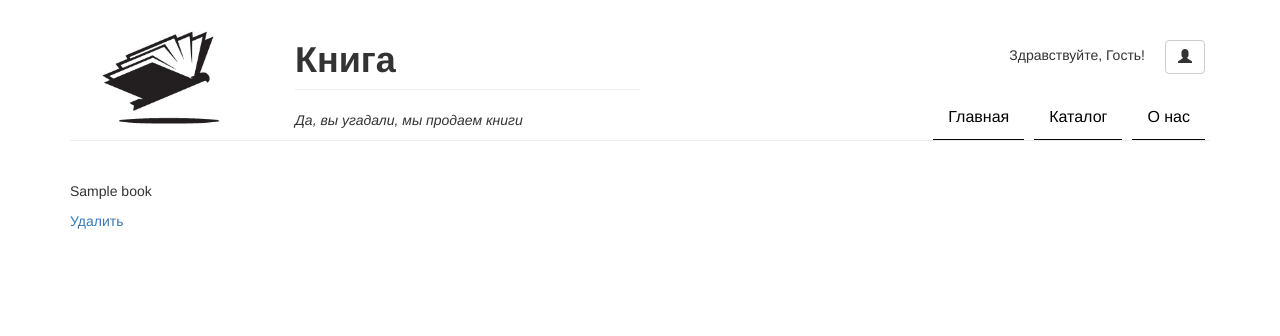
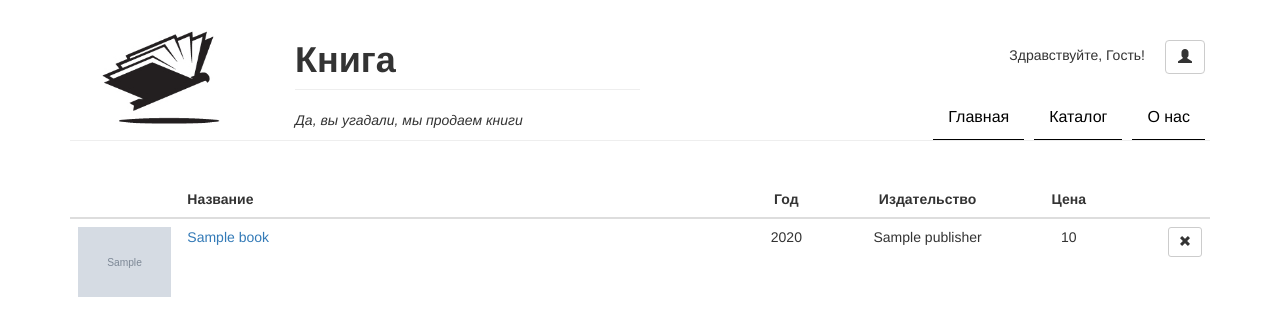
Before and after one commit to scroogeT/django-shop, a Python web app: template templates/shop/cart/cart.jinja in a window 1280 px wide. Shown: the top 336 px of the page. Run offline with Jinja, Linux system fonts and the light colour scheme; the template is opened without the code that fills it: most values are stand-ins (such as "Sample title", 1, 10 or a date in 2020); grey boxes marked "Sample" are stand-in pictures.

Commit message:
Designed cart page

```diff
--- a/shop/views.py
+++ b/shop/views.py
@@ -99,4 +99,7 @@ class CartView(LoginRequiredMixin, BookListView):
     template_name = 'shop/cart/cart.jinja'
 
     def get_queryset(self):
+        if not 'books' in self.request.session:
+            self.request.session['books'] = []
+
         return Book.objects.filter(id__in=self.request.session['books'])
--- a/templates/shop/cart/cart.jinja
+++ b/templates/shop/cart/cart.jinja
@@ -4,8 +4,52 @@
 {% block title %}Корзина{% endblock %}
 
 {% block content %}
-    {% for book in books %}
-        <p>{{ book.title }}</p>
-        <a href="{{ url('shop:remove_from_card') }}?book_id={{ book.id | int }}">Удалить</a>
-    {% endfor %}
+    {% if not books %}
+        <p>В вашей корзине нет книг.</p>
+    {% else %}
+        <table class="table table-hover display-table">
+            <thead>
+                <tr>
+                    <th class="col-md-1"></th>
+                    <th class="col-md-6">Название</th>
+                    <th class="col-md-1 text-center">Год</th>
+                    <th class="col-md-2 text-center">Издательство</th>
+                    <th class="col-md-1 text-center">Цена</th>
+                    <th class="col-md-1"></th>
+                </tr>
+            </thead>
+
+            <tbody>
+                {% for book in books %}
+                    <tr>
+                        <td class="col-md-1">
+                            <div style="height: 70px">
+                                <a href="{{ book.get_absolute_url() }}">
+                                    <img src="{{ book.photo.url }}" class="cover_preview center-block" style="max-height: 70px;" >
+                                </a>
+                            </div>
+                        </td>
+                        <td class="col-md-6"><a href="{{ book.get_absolute_url() }}">{{ book.title }}</a></td>
+                        <td class="col-md-1 text-center">{{ book.year }}</td>
+                        <td class="col-md-2 text-center">{{ book.publisher }}</td>
+                        <td class="col-md-1 text-center">{{ book.price }}</td>
+                        <td class="col-md-1 text-right">
+                            <form method="get" action="/cart_remove">
+                                <input type="hidden" name="book_id" value="{{ book.id }}">
+
+                                <button type="submit" class="btn btn-sm btn-default">
+                                    <span class="glyphicon glyphicon-remove"></span>
+                                </button>
+                            </form>
+                        </td>
+                    </tr>
+                {% endfor %}
+            </tbody>
+        </table>
+    {% endif %}
 {% endblock %}
+
+
+{% block stylesheet %}
+
+{% endblock %}
```
